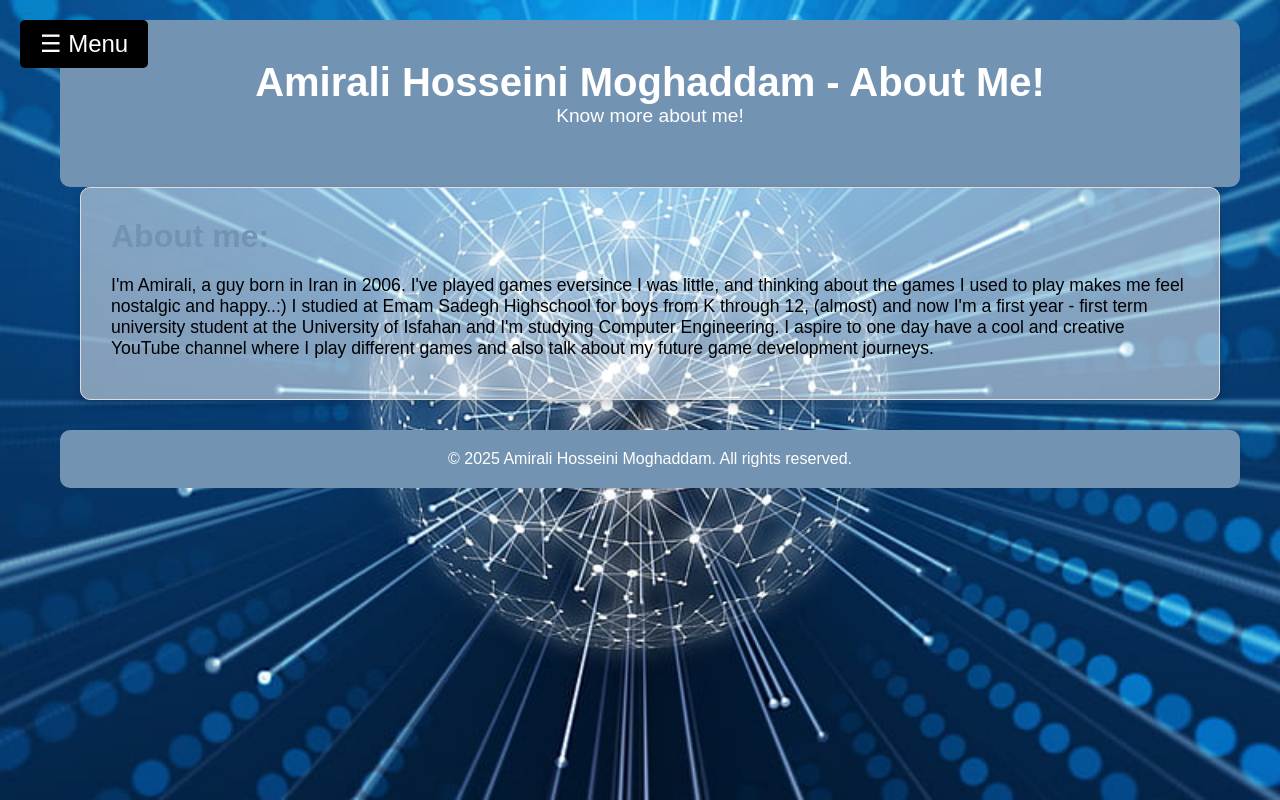
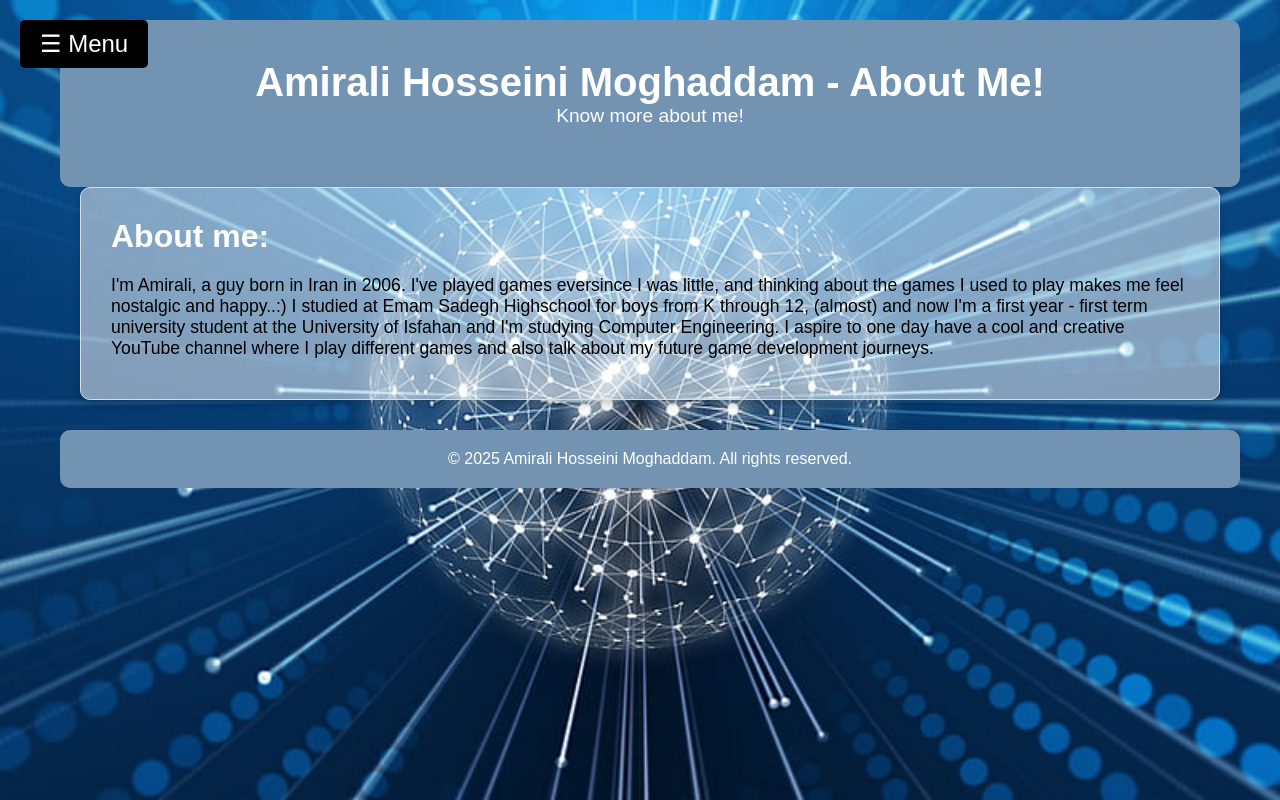
Before and after one commit to DanDCool/about.html, a plain HTML site: page index.html in a window 1280 px wide. Drawn offline with Linux system fonts and the light colour scheme.

Commit message:
Update styles.css

```diff
--- a/styles.css
+++ b/styles.css
@@ -122,7 +122,7 @@ body {
 }
 
 .box h1 {
-    color: rgba(115, 147, 179);
+    color: rgba(255, 255, 255);
     font-size: 2rem;
     margin-bottom: 20px;
 }
```
